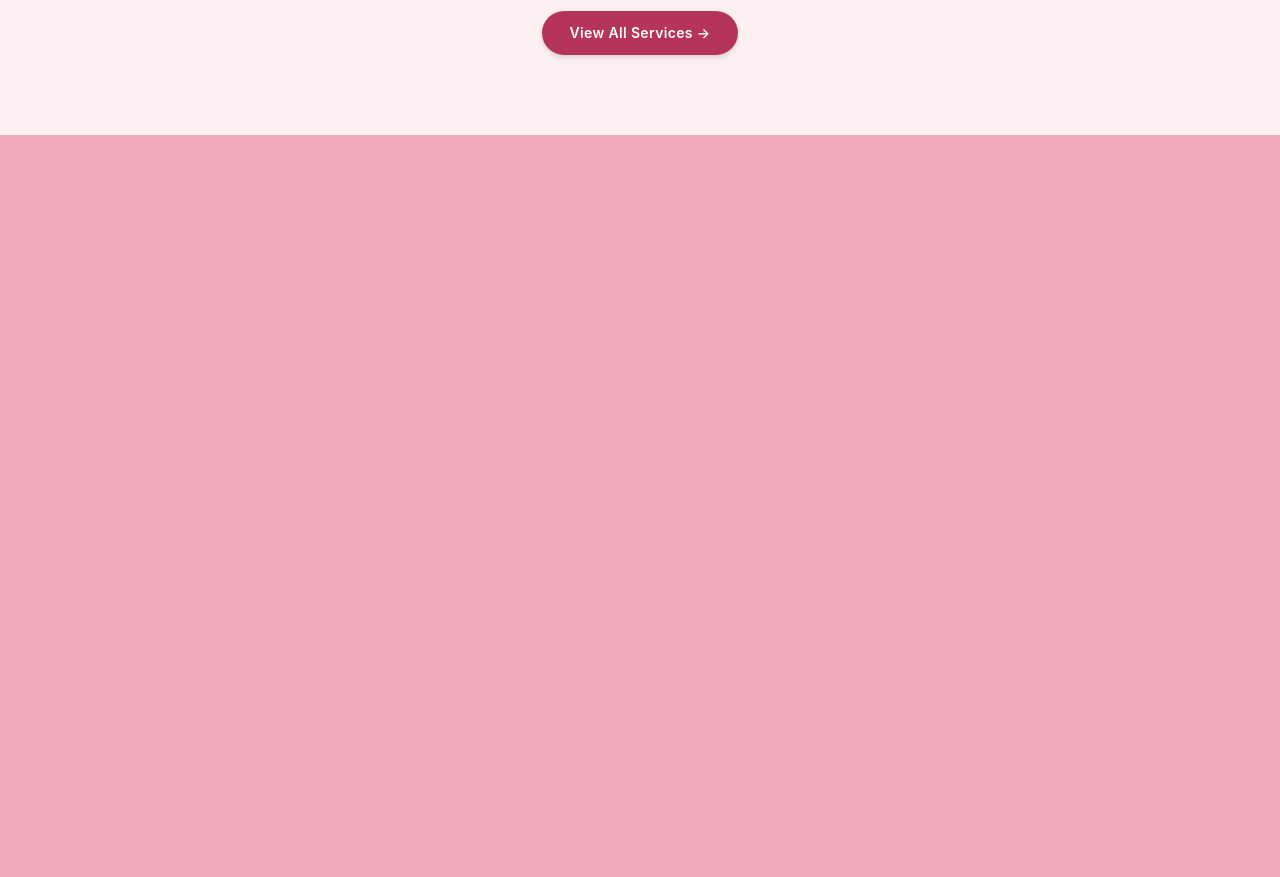
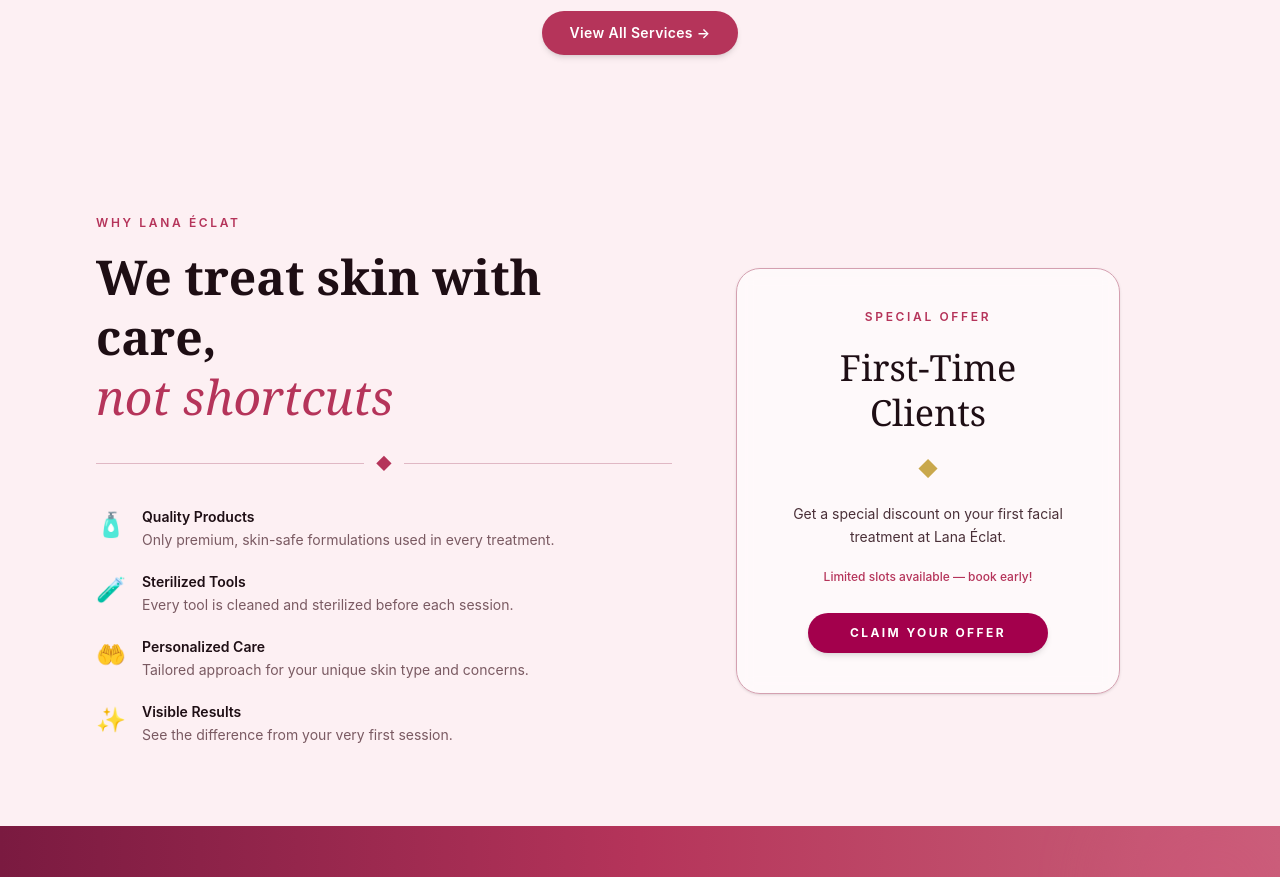
Before and after one commit to Nifemi101/LanaEclat, a React (Vite) app: page / in a window 1280 px wide. Shown: the part 1920-2797 px from the top of the page. Before the commit the page ends 2055 px from the top, so only its background shows below. Built offline with nearby package versions, Linux system fonts and the light colour scheme.

Commit message:
added new section

```diff
--- a/src/Pages/HomePage.jsx
+++ b/src/Pages/HomePage.jsx
@@ -2,6 +2,8 @@
 import Herosection from "../Components/Herosection"
 import AboutSection from "../Components/AboutSection"
 import ServiceSection from "../Components/ServiceSection"
+import WhySection from "../Components/WhySection"
+import FooterSection from "../Components/FooterSection"
 const HomePage = () => {
   return (
     <>
@@ -9,6 +11,8 @@
     <Herosection />
     <AboutSection />
     <ServiceSection />
+    <WhySection />
+    <FooterSection />
     </>
   )
 }
```
